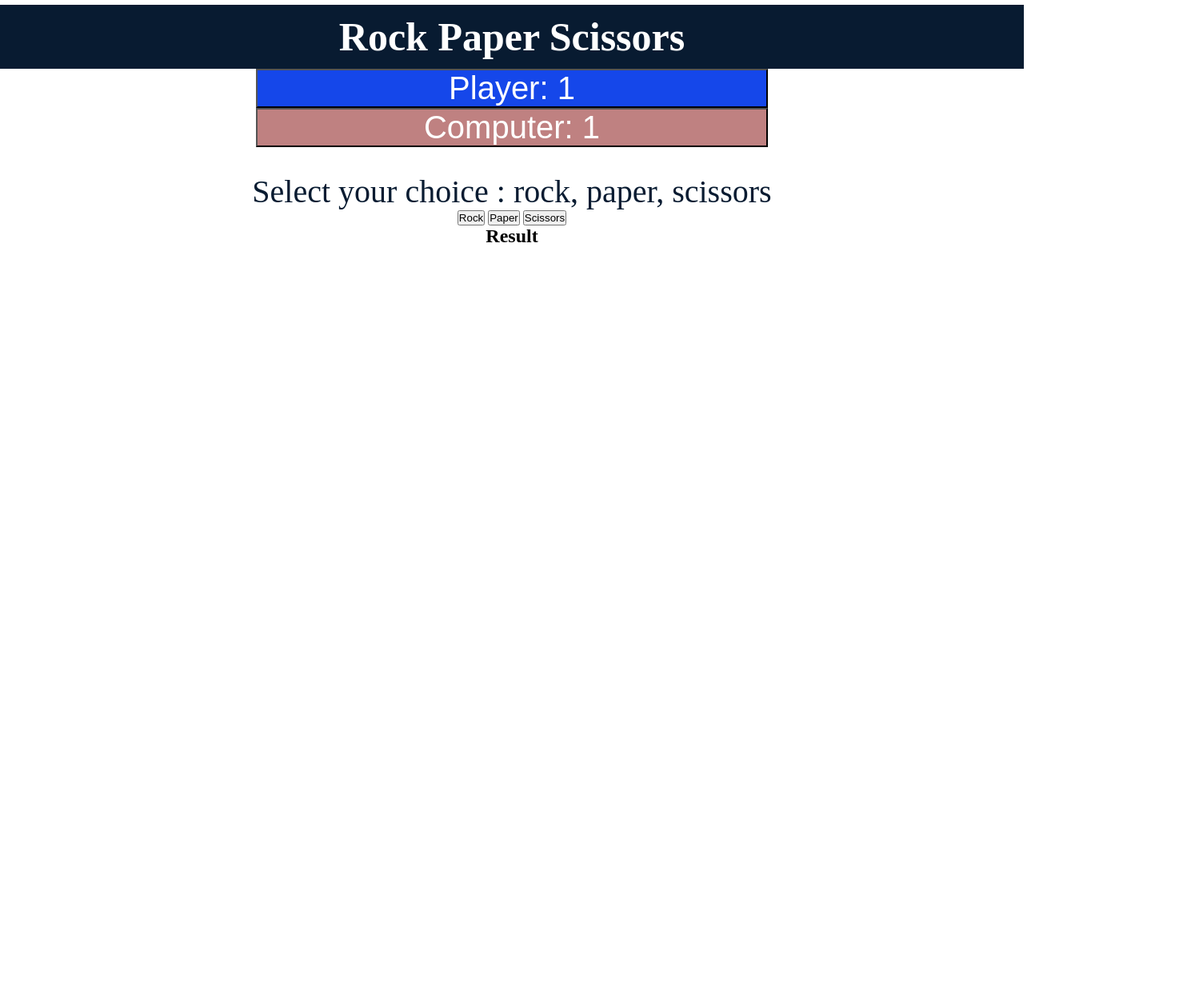
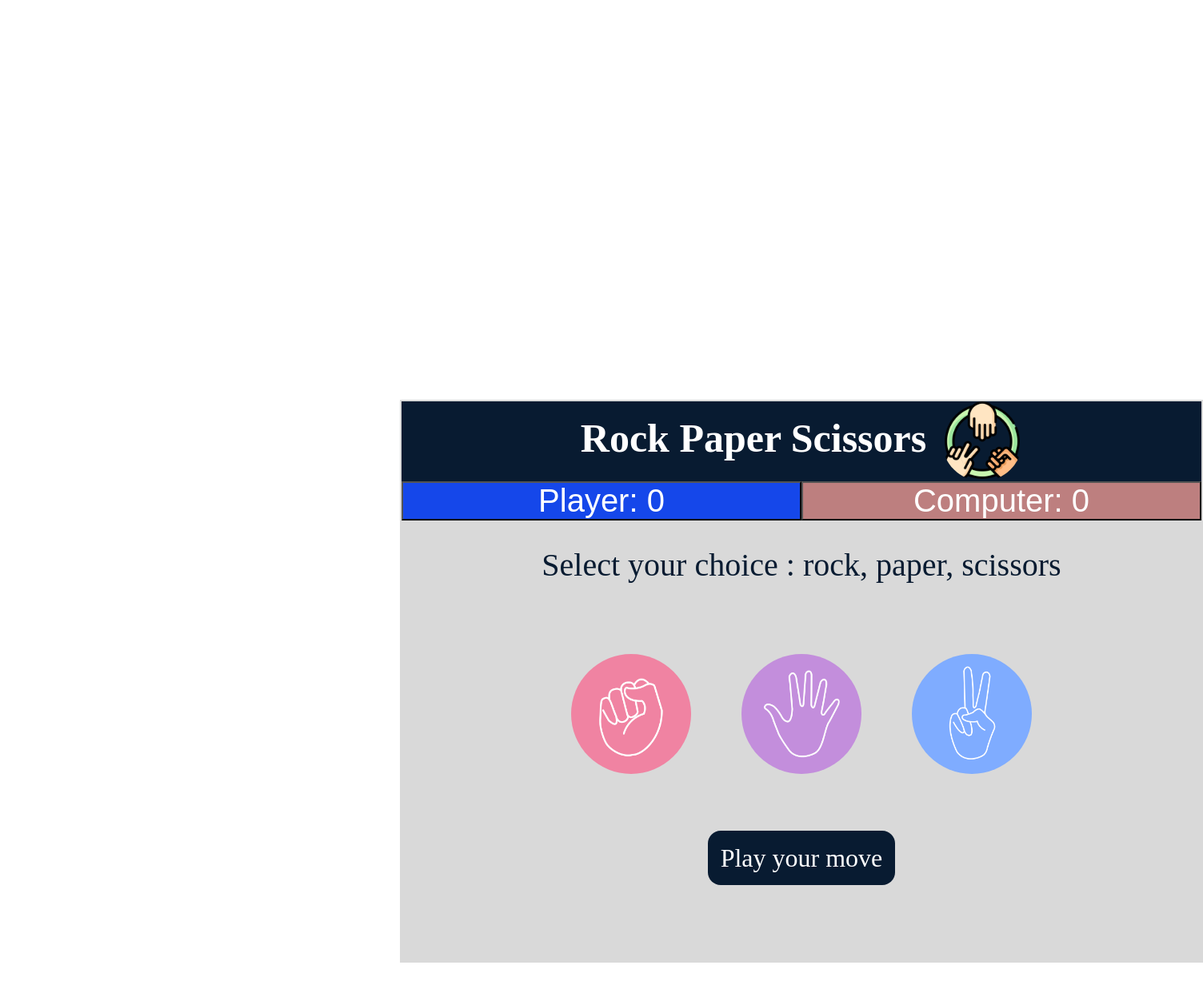
Before and after one commit to ABHISHEK-PRASAD-BAHELIYA/Rock-Paper-Scissors, a plain HTML site: page index.html in a window 1280 px wide. Shown: the top 1242 px of the page at 80% size, 1504 px wide, since content can reach past the window. Before the commit the page ends 800 px from the top, so only its background shows below. Drawn offline with Linux system fonts and the light colour scheme.

Commit message:
finish Rock paper scissors with Ui and now time to play and enjoy it.

```diff
--- a/index.html
+++ b/index.html
@@ -7,19 +7,31 @@
     <link rel="stylesheet" href="style.css"/>
 </head>
 <body>
-    <div class="container">
-        <h1>Rock Paper Scissors</h1>
-        <div class="d-grid gap-2 d-md-block scoreBoard">
-            <button class="playerScore" type="button">Player: 1</button>
-            <button class="computerScore" type="button">Computer: 1</button>
-        </div>
-        <h3> Select your choice : rock, paper, scissors</h3>
-        <div class="d-grid gap-2 d-md-block btns">
-            <button class="btn btn-primary " type="button">Rock</button>
-            <button class="btn btn-primary" type="button">Paper</button>
-            <button class="btn btn-primary" type="button">Scissors</button>
-          </div>
-          <h2>Result</h2>
+        <main class="main-container">
+            <div class="header">
+                <h1>Rock Paper Scissors</h1>
+                <img src="images/rock-paper-scissors.png" alt="Game images" id="mainImg">
+            </div>
+            <div class="d-grid gap-2 d-md-block Score-container">
+                <button class="playerScore" type="button" id="user-score">Player: 0</button>
+                <button class="computerScore" type="button" id="comp-score">Computer: 0</button>
+            </div>
+            <h3> Select your choice : rock, paper, scissors</h3>
+            <div class="choices">
+                <div class="choice" id="rock">
+                    <img src="./images/rock.png"  class="rock"/>
+                  </div>
+                  <div class="choice" id="paper">
+                    <img src="./images/paper.png" class="paper"/>
+                  </div>
+                  <div class="choice" id="scissors">
+                    <img src="./images/scissors.png" class="scissors"/>
+                  </div>
+            </div>
+            <div class="msg-container">
+                <p id="msg">Play your move</p>
+            </div>
+        </main>
     <script src="script.js"></script>
 </body>
 </html>
--- a/style.css
+++ b/style.css
@@ -53,8 +53,7 @@ h1 {
 }
 
 .choice:hover {
-    opacity: 0.5;
-    background-color: rgb(2, 58, 9);
+    background-color: #081b31;
 }
 
 img {
@@ -98,10 +97,10 @@ h3 {
 }
 
 #msg {
-    background-color: #e92d1f;
+    background-color: #081b31;
     color: #fff;
     font-size: 2rem;
     display: inline;
     padding: 1rem;
     border-radius: 1rem;
-  }
+}
```
Also changed, not shown: images/paper.png (added), images/rock-paper-scissors.png (added), images/rock.png (added), images/scissors.png (added).
